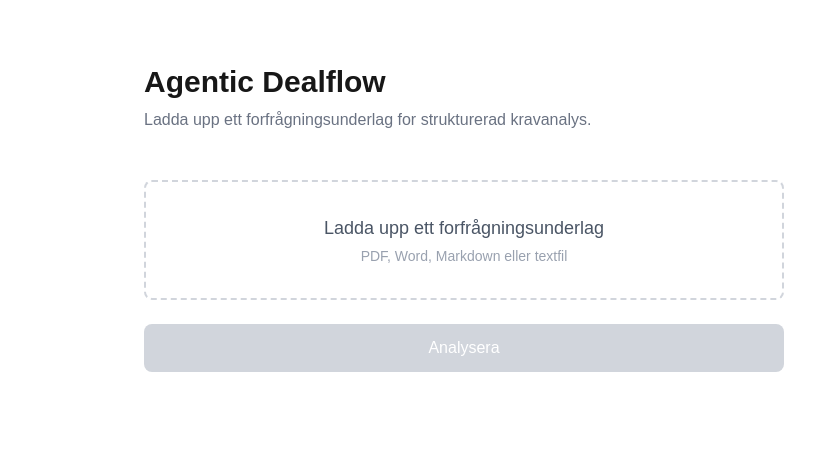
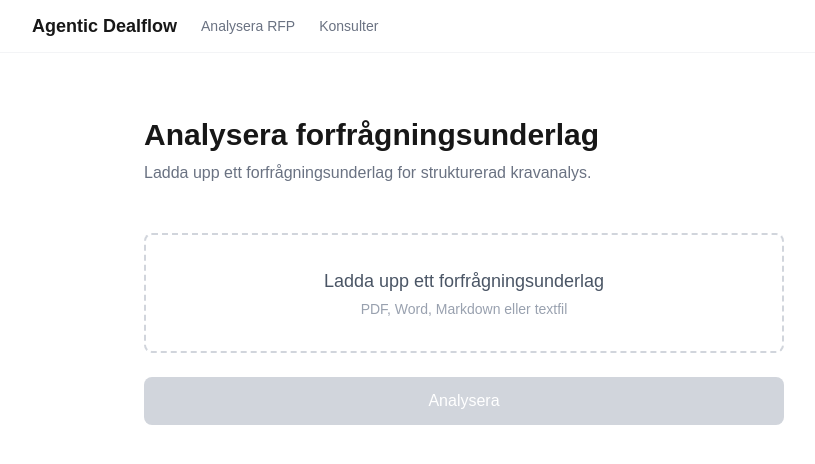
Before and after one commit to DaVincisfather/bidsmith, a Next.js app: page / in a window 1280 px wide. Shown: the top 464 px of the page, without its empty margins (176-991 px from the left). Built offline with nearby package versions, Linux system fonts and the light colour scheme.

Commit message:
feat: add navigation header with consultant link

```diff
--- a/src/app/layout.tsx
+++ b/src/app/layout.tsx
@@ -1,5 +1,6 @@
 import type { Metadata } from "next";
 import { Geist, Geist_Mono } from "next/font/google";
+import Link from "next/link";
 import "./globals.css";
 
 const geistSans = Geist({
@@ -13,8 +14,8 @@ const geistMono = Geist_Mono({
 });
 
 export const metadata: Metadata = {
-  title: "Create Next App",
-  description: "Generated by create next app",
+  title: "Agentic Dealflow",
+  description: "AI-driven RFP analysis and consultant matching",
 };
 
 export default function RootLayout({
@@ -24,10 +25,31 @@ export default function RootLayout({
 }>) {
   return (
     <html
-      lang="en"
+      lang="sv"
       className={`${geistSans.variable} ${geistMono.variable} h-full antialiased`}
     >
-      <body className="min-h-full flex flex-col">{children}</body>
+      <body className="min-h-full flex flex-col">
+        <nav className="border-b border-gray-100">
+          <div className="max-w-4xl mx-auto px-4 py-3 flex items-center gap-6">
+            <Link href="/" className="font-bold text-lg">
+              Agentic Dealflow
+            </Link>
+            <Link
+              href="/"
+              className="text-sm text-gray-500 hover:text-gray-900"
+            >
+              Analysera RFP
+            </Link>
+            <Link
+              href="/consultants"
+              className="text-sm text-gray-500 hover:text-gray-900"
+            >
+              Konsulter
+            </Link>
+          </div>
+        </nav>
+        {children}
+      </body>
     </html>
   );
 }
--- a/src/app/page.tsx
+++ b/src/app/page.tsx
@@ -5,7 +5,7 @@ export default function Home() {
     <main className="min-h-screen bg-white">
       <div className="max-w-2xl mx-auto px-4 py-16">
         <div className="mb-12">
-          <h1 className="text-3xl font-bold">Agentic Dealflow</h1>
+          <h1 className="text-3xl font-bold">Analysera forfrågningsunderlag</h1>
           <p className="text-gray-500 mt-2">
             Ladda upp ett forfrågningsunderlag for strukturerad kravanalys.
           </p>
```
